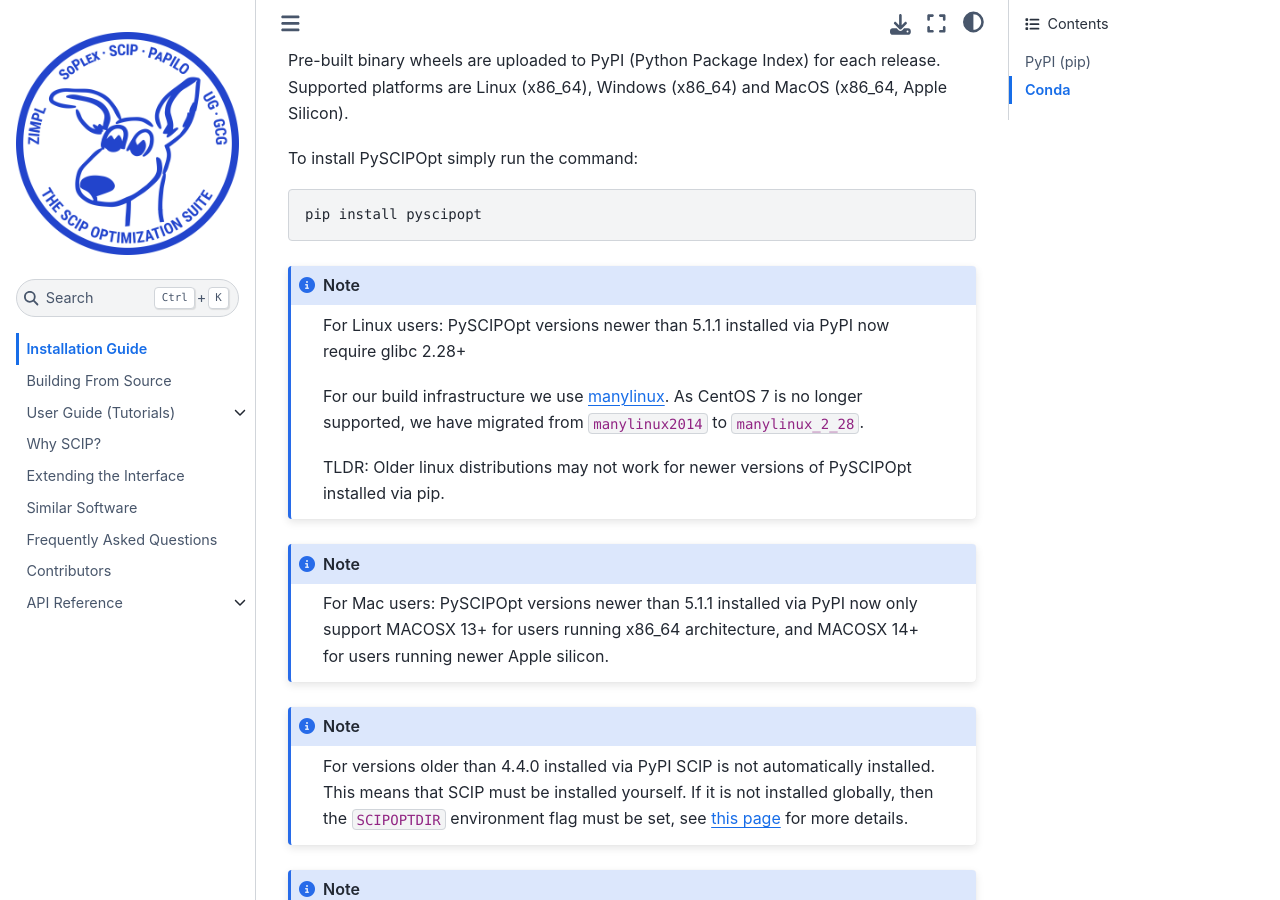
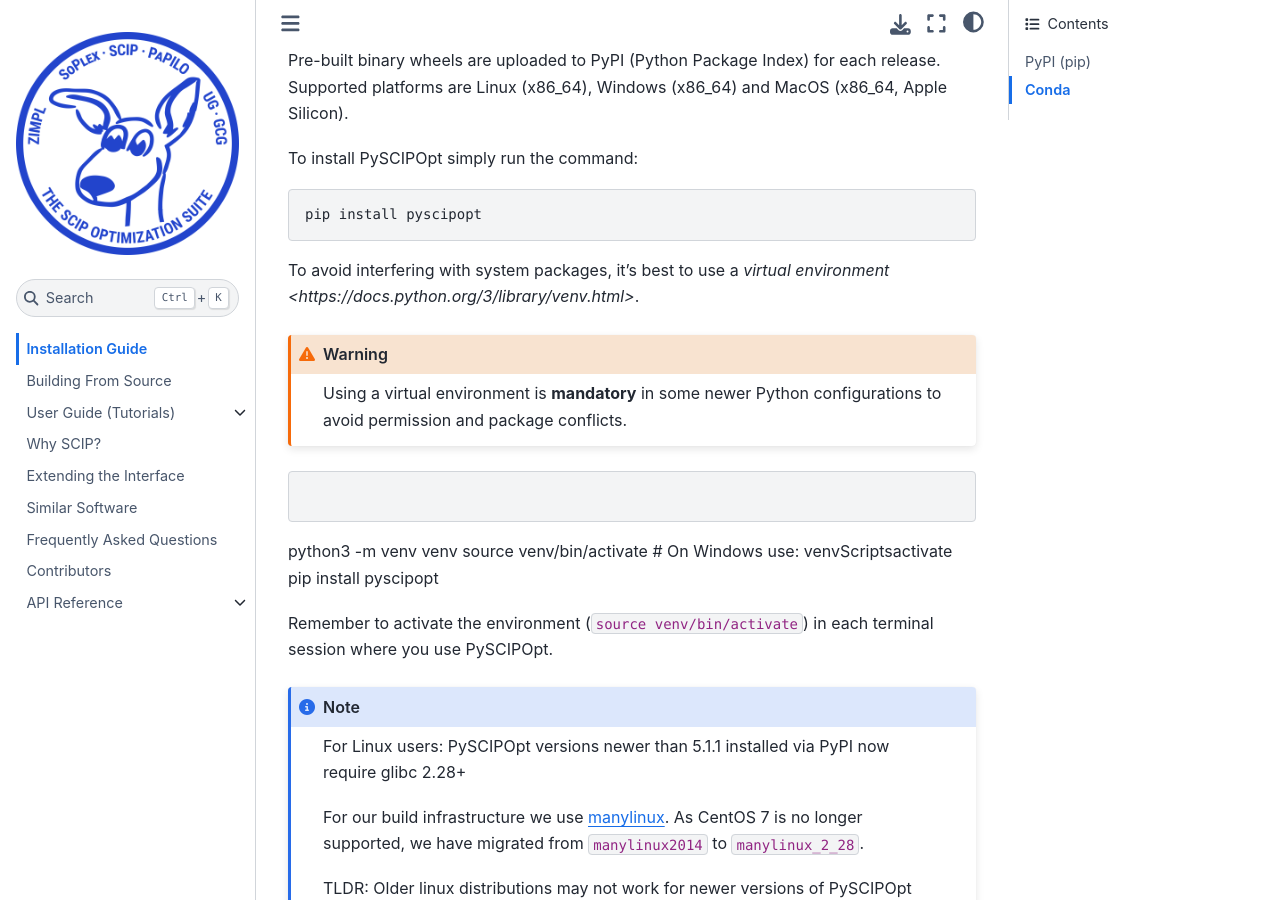
Before and after one commit to scipopt/PySCIPOpt, a Sphinx documentation site: the page built from docs/install.rst, in a window 1280 px wide and 900 px high, scrolled down 445 px. Built offline with Sphinx 7.4.7 and the Sphinx Book theme 1.1.4, drawn with Linux system fonts in a browser that asks for light colours.

Commit message:
update installation instruction in other places

```diff
--- a/docs/install.rst
+++ b/docs/install.rst
@@ -20,6 +20,20 @@
 .. code-block:: bash
 
   pip install pyscipopt
+
+To avoid interfering with system packages, it's best to use a `virtual environment <https://docs.python.org/3/library/venv.html>`.
+
+.. warning::
+
+  Using a virtual environment is **mandatory** in some newer Python configurations
+  to avoid permission and package conflicts.
+
+.. code-block:: bash
+python3 -m venv venv
+source venv/bin/activate  # On Windows use: venv\Scripts\activate
+pip install pyscipopt
+
+Remember to activate the environment (``source venv/bin/activate``) in each terminal session where you use PySCIPOpt.
 
 .. note:: For Linux users: PySCIPOpt versions newer than 5.1.1 installed via PyPI now require glibc 2.28+
 
```
Also changed, not shown: INSTALL.md (+9 -0 lines).
